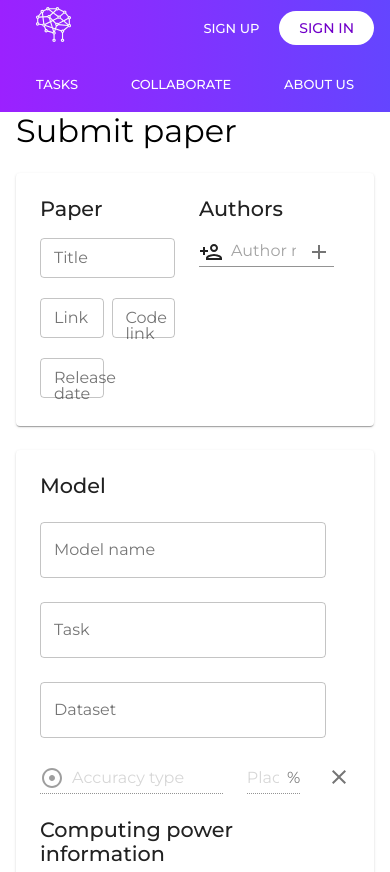
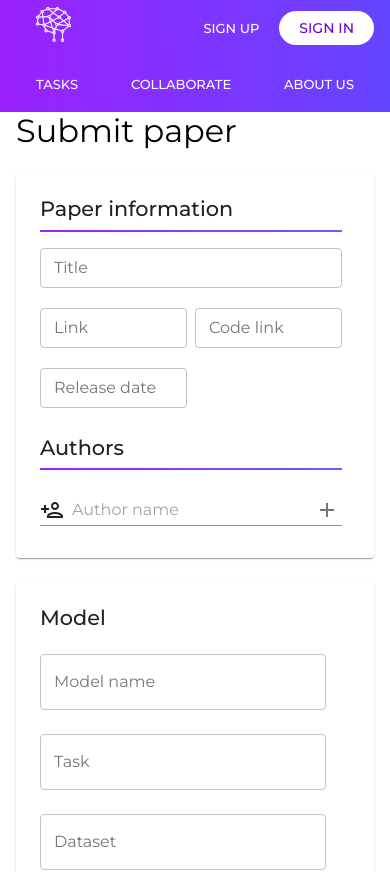
Before and after one commit to Computer-Progress/computerprogress.com, a Next.js app: page /submit-paper in a window 390 px wide. Shown: the top 872 px of the page. Built offline with nearby package versions, Linux system fonts and the light colour scheme.

Commit message:
Make paper information responsive

```diff
--- a/components/SubmitPaperInfo/index.js
+++ b/components/SubmitPaperInfo/index.js
@@ -16,6 +16,7 @@ import {
   StyledBoxContainer,
   StyledBoxItem,
   StyledTextField,
+  StyledDivider,
 } from "./styles";
 import { InputAdornment } from "@material-ui/core";
 import { useState } from "react";
@@ -55,9 +56,13 @@ export default function SubmitPaperInfo() {
     <StyledCard>
       <StyledBoxContainer>
         <Grid container spacing={3}>
-          <Grid item xs={6} container spacing={1} alignContent="flex-start">
+          <Grid item xs={12} md={6} container spacing={1} alignContent="flex-start">
             <Grid item xs={12}>
-              <Typography variant="h3">Paper</Typography>
+              <Typography variant="h3">Paper information</Typography>
+            </Grid>
+
+            <Grid item xs={12}>
+              <StyledDivider />
             </Grid>
 
             <Grid item xs={12}>
@@ -104,15 +109,21 @@ export default function SubmitPaperInfo() {
             <Divider orientation="vertical" />
           </Grid> */}
 
-          <Grid item xs={6} container spacing={1} alignContent="flex-start">
+          <Grid item xs={12} md={6} container spacing={1} alignContent="flex-start">
             <Grid item xs={12}>
               <Typography variant="h3">Authors</Typography>
             </Grid>
 
             <Grid item xs={12}>
+              <StyledDivider />
+            </Grid>
+
+            <Grid item xs={12}>
               <form onSubmit={addAuthor}>
-                <StyledTextField
+                <TextField
                   placeholder="Author name"
+                  margin="normal"
+                  fullWidth
                   InputProps={{
                     startAdornment: (
                       <InputAdornment position="start">
--- a/components/SubmitPaperInfo/styles.js
+++ b/components/SubmitPaperInfo/styles.js
@@ -1,5 +1,5 @@
 import styled from "styled-components";
-import { Card, Box, TextField } from "@material-ui/core";
+import { Card, Box, TextField, Divider } from "@material-ui/core";
 
 export const StyledCard = styled(Card).attrs({})``;
 
@@ -13,6 +13,17 @@ export const StyledBoxItem = styled(Box).attrs({
   p: 0,
 })``;
 
+export const StyledDivider = styled(Divider).attrs({
+})`
+  height: 2px !important;
+  background: linear-gradient(
+      268.88deg,
+      rgba(255, 255, 255, 0.1) -7.38%,
+      #9e1fff 104.79%
+    ),
+    #6047ff !important;
+`;
+
 export const StyledTextField = styled(TextField).attrs({
   fullWidth: true,
   margin: "dense",
```
